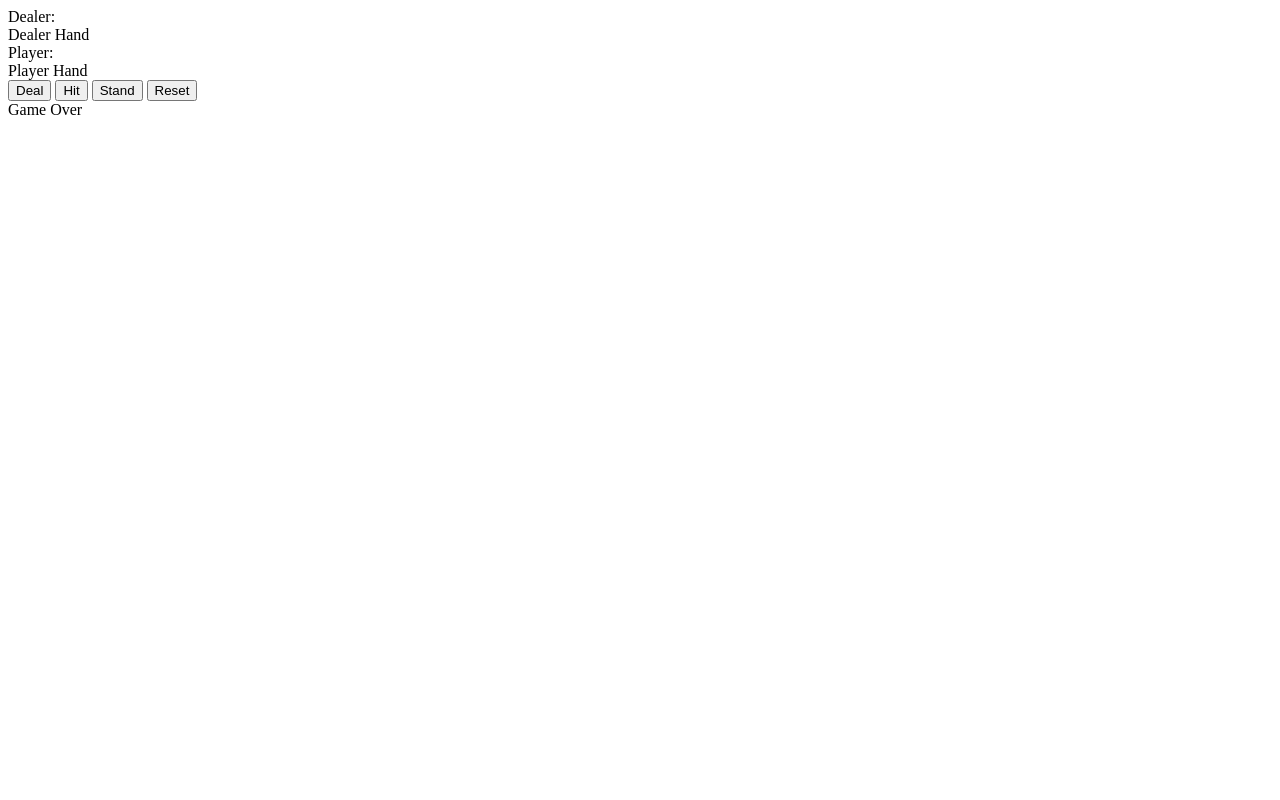
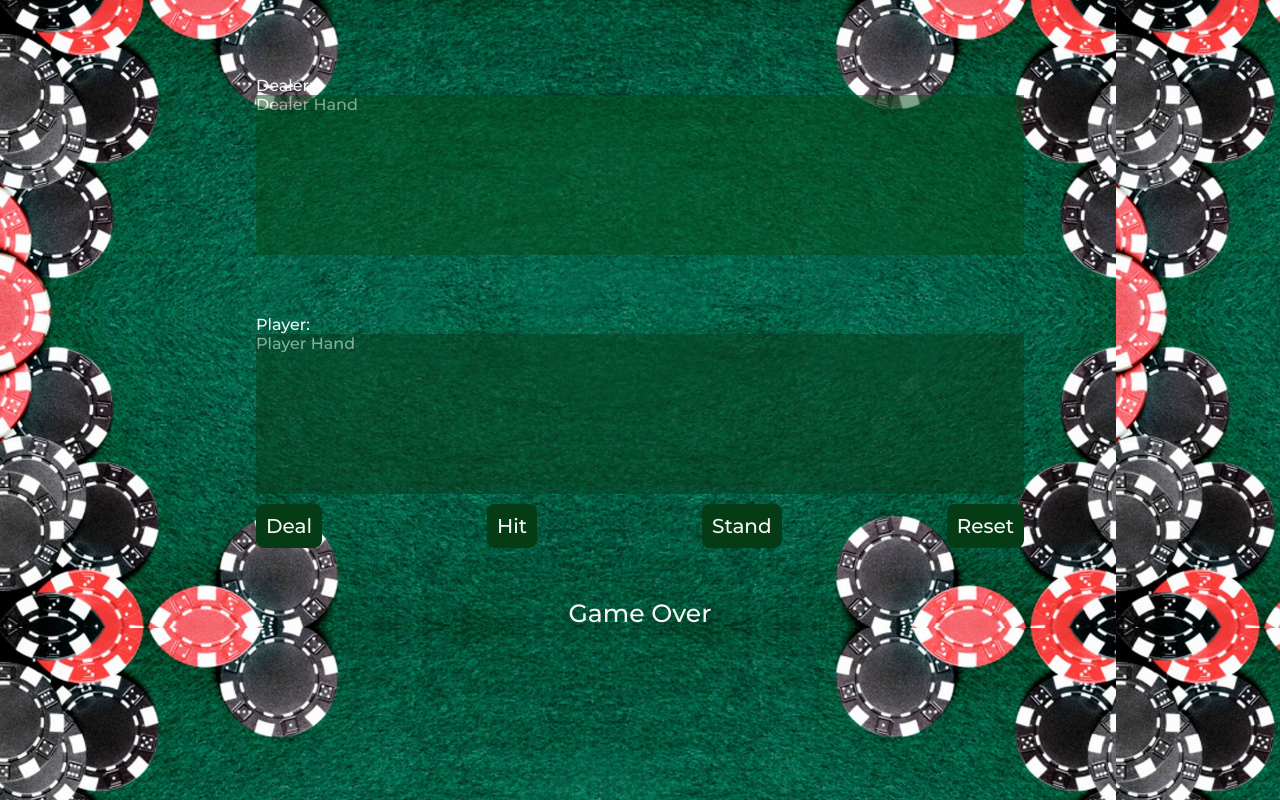
Before and after one commit to NickMarinade/gamesJS, a plain HTML site: page 21/index21.html in a window 1280 px wide. Drawn offline with Linux system fonts and the light colour scheme.

Commit message:
add main styling to the '21' game

```diff
--- a/21/index21.html
+++ b/21/index21.html
@@ -33,7 +33,7 @@
       <button id="resetButton" type="button">Reset</button>
     </div>
   </div>
-  <div class="gameover">Game Over</div>
+  <div class="gameOver">Game Over</div>
 
 </body>
 </html>
--- a/21/style21.css
+++ b/21/style21.css
@@ -0,0 +1,69 @@
+@import url('https://fonts.googleapis.com/css2?family=Montserrat:wght@500&display=swap');
+
+* {
+    box-sizing: border-box;
+    margin: 0;
+    padding: 0;
+    font-family: "Montserrat", sans-serif;
+}
+
+body {
+    display: flex;
+    flex-direction: column;
+    justify-content: center;
+    align-items: center;
+    margin-top: 2vh;
+    background-image: url(./image/poker-table-green-fabric-ehvbvg2v8010o3sx.jpg);
+    background-size: contain;
+    color: whitesmoke;
+}
+
+.table {
+    width: 60%;
+}
+
+.table > * {
+    padding-top: 60px;
+}
+
+.dealerHand {
+    height: 160px;
+    background-color:rgb(5, 72, 25);
+    opacity: .5;
+}
+
+.playerHand {
+    height: 160px;
+    background-color:rgb(9, 57, 23);
+    opacity: .5;
+}
+
+.buttons {
+    padding: 0;
+    margin-top: 10px;
+    display: flex;
+    justify-content: space-between;
+}
+
+button {
+
+  background: rgb(5, 59, 21);
+  outline: none;
+  border: none;
+  border-radius: 8px;
+  padding: 10px 10px;
+  color: whitesmoke;
+  font-size: 20px;
+  cursor: pointer;
+  transition: 0.2s;
+}
+button:hover {
+  background: rgb(124, 204, 92);
+}
+
+.gameOver {
+    width: 100%;
+    padding-top: 50px;
+    text-align: center;
+    font-size: 25px;
+}
```
Also changed, not shown: 21/image/poker-table-green-fabric-ehvbvg2v8010o3sx.jpg (added).
